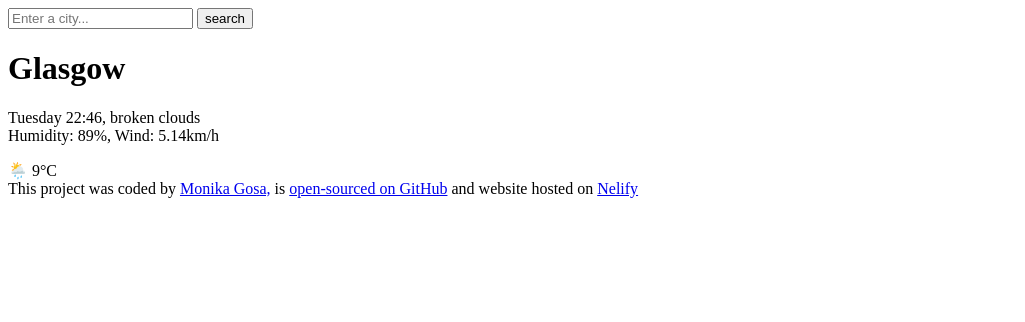
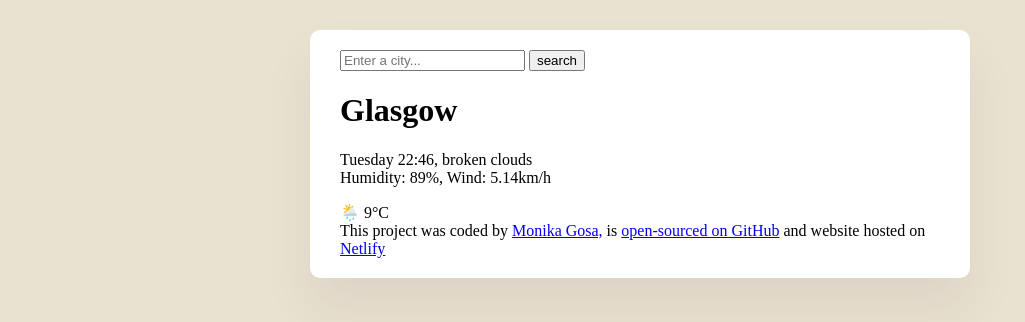
Before and after one commit to MGosa/check-the-weather-app, a plain HTML site: page index.html in a window 1280 px wide. Shown: the whole page, without its empty margins (0-1025 px from the left). Drawn offline with Linux system fonts and the light colour scheme.

Commit message:
added css to app-container

```diff
--- a/index.html
+++ b/index.html
@@ -4,12 +4,14 @@
     <meta charset="UTF-8" />
     <meta name="viewport" content="width=device-width, initial-scale=1.0" />
     <title>Check the weather</title>
+    <link rel="stylesheet" href="src/styles.css">
   </head>
   <body>
+    <div class="app-container">
     <header>
-      <form>
-        <input type="search" placeholder="Enter a city..." required />
-        <input type="submit" value="search" />
+      <form class="search-form">
+        <input type="search" placeholder="Enter a city..." required class="city-input"/>
+        <input type="submit" value="search" class="search-button" />
       </form>
     </header>
     <main>
@@ -33,8 +35,9 @@
       >
       and website hosted on
       <a href="https://check-the-weather-app.netlify.app/" target="_blank"
-        >Nelify</a
+        >Netlify</a
       >
     </footer>
+    </div>
   </body>
 </html>
--- /dev/null
+++ b/src/styles.css
@@ -0,0 +1,13 @@
+body {
+  background-color: #e9e2d0;
+}
+
+.app-container {
+  background: white;
+  max-width: 600px;
+  margin: 30px auto;
+  display: block;
+  padding: 20px 30px;
+  border-radius: 10px;
+  box-shadow: 0 30px 50px rgba(86, 50, 72, 0.08);
+}
```
